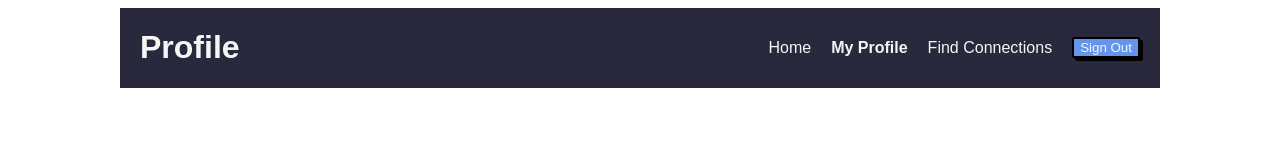
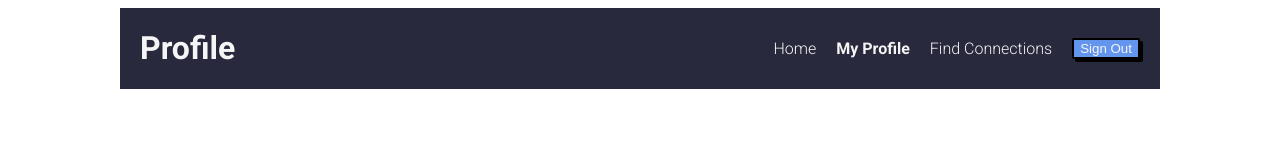
Before and after one commit to devincohen/2-CSS, a plain HTML site: page Cohen_Devin_6_Nav_Bar/nav-bar.html in a window 1280 px wide. Drawn offline with Linux system fonts and the light colour scheme.

Commit message:
Nav Bar edits

```diff
--- a/Cohen_Devin_6_Nav_Bar/nav-bar-style.css
+++ b/Cohen_Devin_6_Nav_Bar/nav-bar-style.css
@@ -12,7 +12,8 @@
 
 .nav-title, [href = "#"] {
     color: whitesmoke;
-    font-family: arial;
+    font-family: Arial, Helvetica, sans-serif;
+    font-family: 'Roboto', sans-serif;;
 }
 
 .nav-title, .active {
--- a/Cohen_Devin_6_Nav_Bar/nav-bar.html
+++ b/Cohen_Devin_6_Nav_Bar/nav-bar.html
@@ -5,8 +5,11 @@
     <meta name="viewport" content="width=device-width, initial-scale=1.0">
     <title>Nav Bar</title>
     <link rel="stylesheet" href="nav-bar-style.css">
+    <link rel="preconnect" href="https://fonts.googleapis.com">
+    <link rel="preconnect" href="https://fonts.gstatic.com" crossorigin>
+    <link href="https://fonts.googleapis.com/css2?family=Roboto:wght@100;300;700&display=swap" rel="stylesheet">
 </head>
-<body>
+    <body>
     <div class="nav">
         <h1 class="nav-title">Profile</h1>
         <ul class="nav-links">
```
